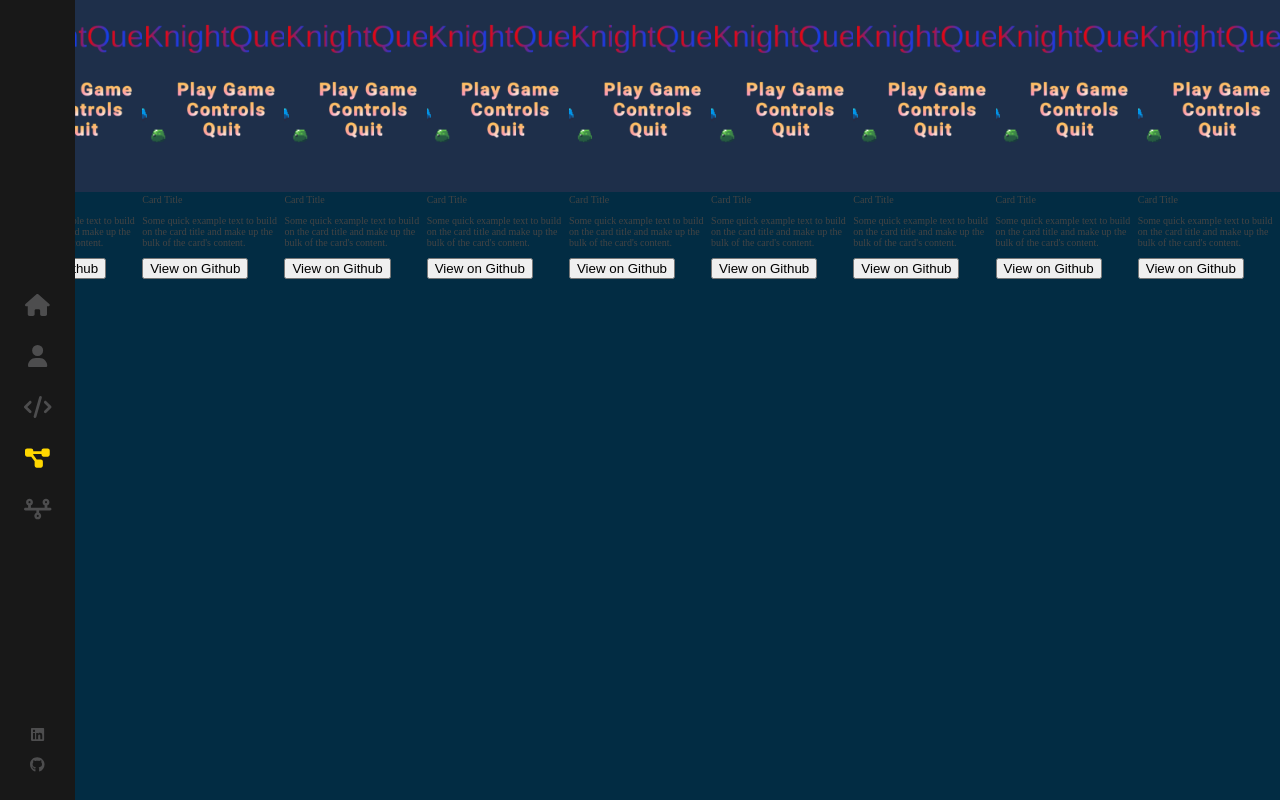
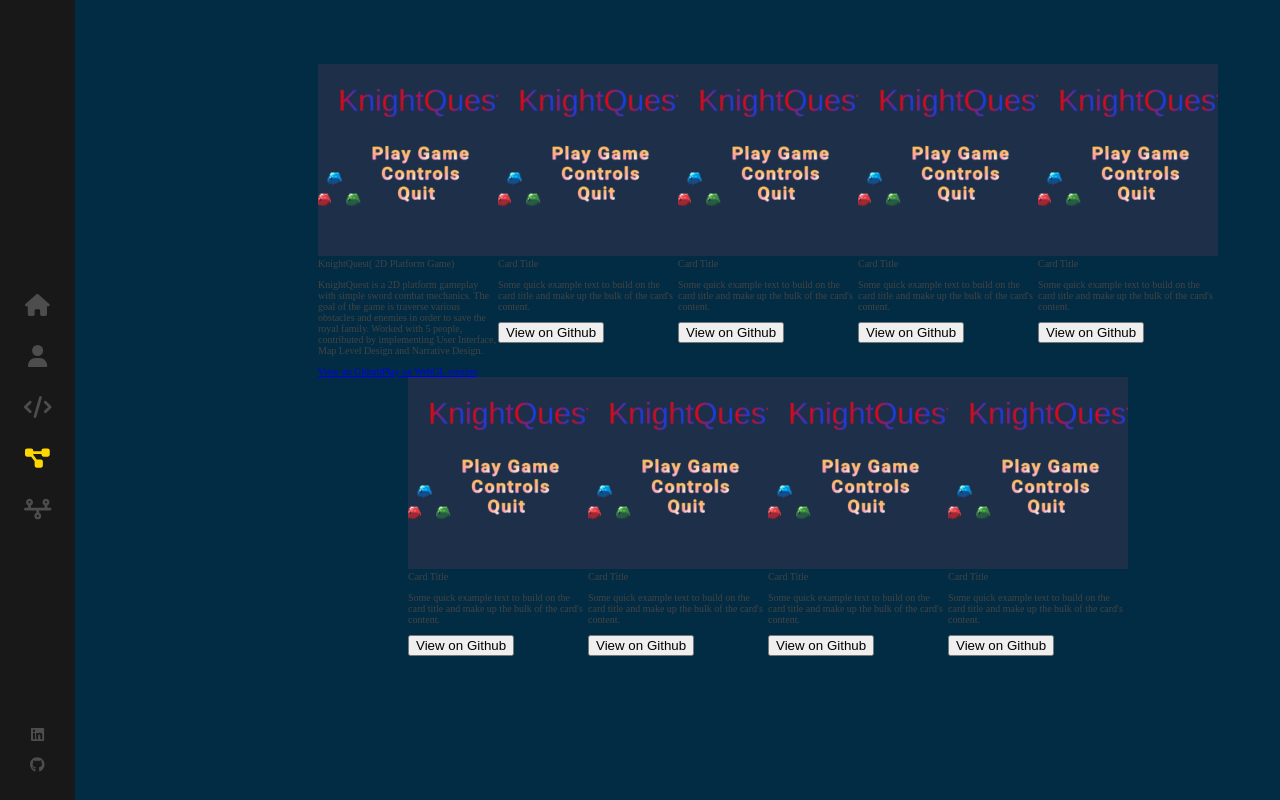
Before and after one commit to ronvic12/ronvicWebsite.github.io, a React (Create React App) app: page /projects in a window 1280 px wide. Built offline with nearby package versions, Linux system fonts and the light colour scheme.

Commit message:
added link

```diff
--- a/src/components/Projects/index.js
+++ b/src/components/Projects/index.js
@@ -36,12 +36,13 @@
     <Card style={{ width: '18rem' }}>
     <Card.Img variant="top" src={KnightQuest} />
     <Card.Body>
-      <Card.Title>Card Title</Card.Title>
+      <Card.Title>
+KnightQuest( 2D Platform Game)</Card.Title>
       <Card.Text>
-        Some quick example text to build on the card title and make up the
-        bulk of the card's content.
+      KnightQuest is a 2D platform gameplay with simple sword combat mechanics. The goal of the game is traverse various obstacles and enemies in order to save the royal family. Worked with 5 people, contributed by implementing User Interface, Map Level Design and Narrative Design.
       </Card.Text>
-      <Button variant="primary">View on Github</Button>
+      <Card.Link href="https://github.com/ronvic12/KnightQuest">View on Github</Card.Link>
+      <Card.Link href="https://breliu-dv.github.io/KnightQuest/">Play on WebGL version</Card.Link>
     </Card.Body>
   </Card>
   <Card style={{ width: '18rem' }}>
--- a/src/components/Projects/index.scss
+++ b/src/components/Projects/index.scss
@@ -9,9 +9,16 @@
 //     gap: 2rem;
 //     justify-content:center;
 // }
+.wrapper{
+    margin-top:5%;
+    margin-left:20%;
+}
 .card-group{
     display: flex;
     flex-direction: row;
+    flex-wrap: wrap;
+    justify-content:center;
+
 }
 .card-img-top {
     width: 100%;
```
